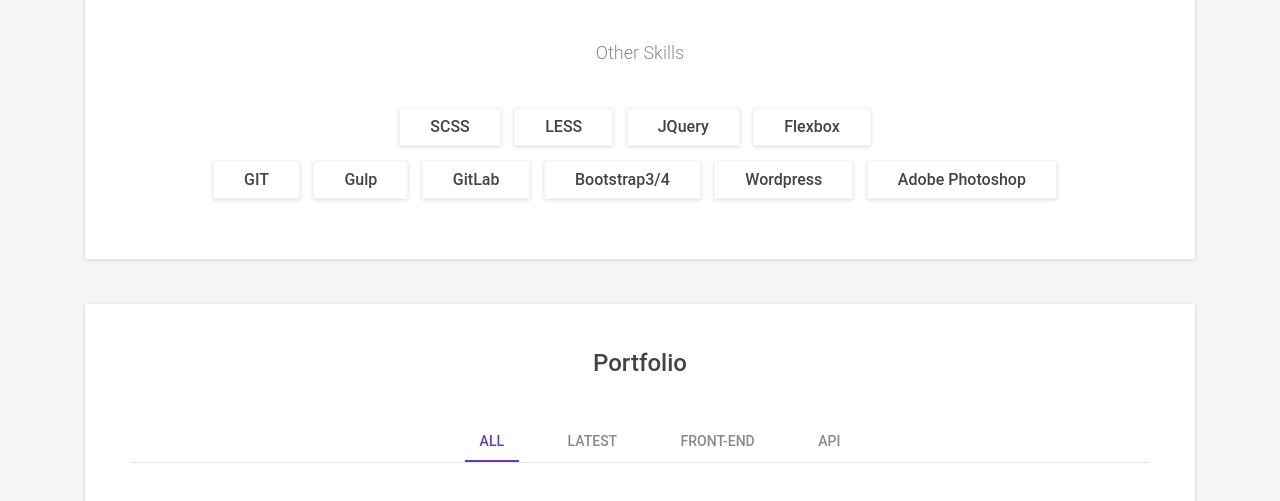
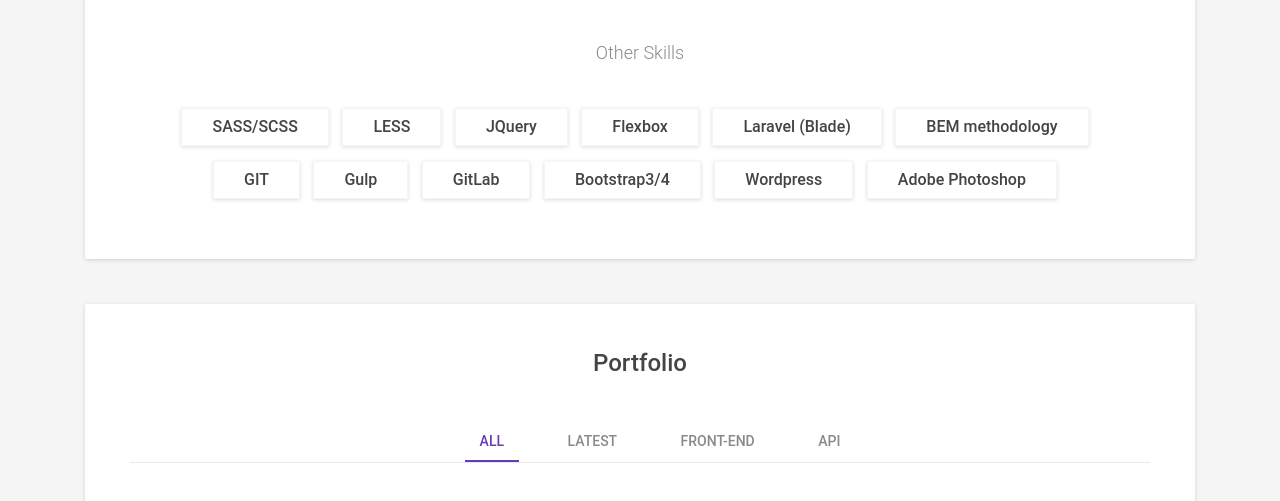
Before and after one commit to Yurii07/cv, a website: page index.html in a window 1280 px wide. Shown: the part 2344-2845 px from the top of the page. Drawn offline with nearby package versions, Linux system fonts and the light colour scheme; some packages are replaced by stand-ins of ours; a script that the page names is missing.

Commit message:
Update packages npm

```diff
--- a/index.html
+++ b/index.html
@@ -335,10 +335,12 @@
                     <div class="other-skills col-12">
                         <h3 class="subtitle">Other Skills</h3>
                         <div class="misc-skills">
-                            <span class="skill-tag">SCSS</span>
+                            <span class="skill-tag">SASS/SCSS</span>
                             <span class="skill-tag">LESS</span>
                             <span class="skill-tag">JQuery </span>
                             <span class="skill-tag">Flexbox</span>
+                            <span class="skill-tag">Laravel (Blade)</span>
+                            <span class="skill-tag">BEM methodology</span>
                             <br>
                             <span class="skill-tag">GIT</span>
                             <span class="skill-tag">Gulp</span>
@@ -346,6 +348,7 @@
                             <span class="skill-tag">Bootstrap3/4</span>
                             <span class="skill-tag">Wordpress</span>
                             <span class="skill-tag">Adobe Photoshop</span>
+
                         </div>
                     </div><!--//other-skills-->
                 </div>
```
Also changed, not shown: package.json (+5 -5 lines), 1 other file.
